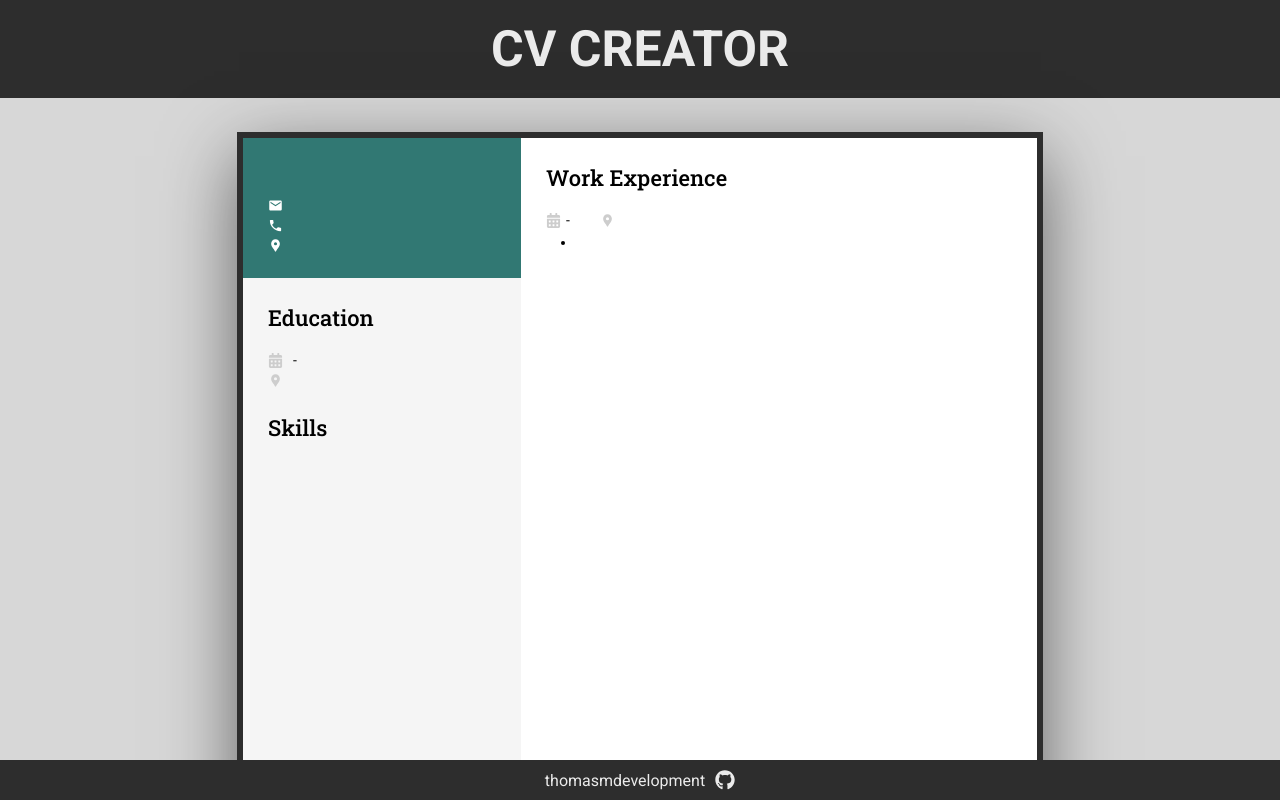
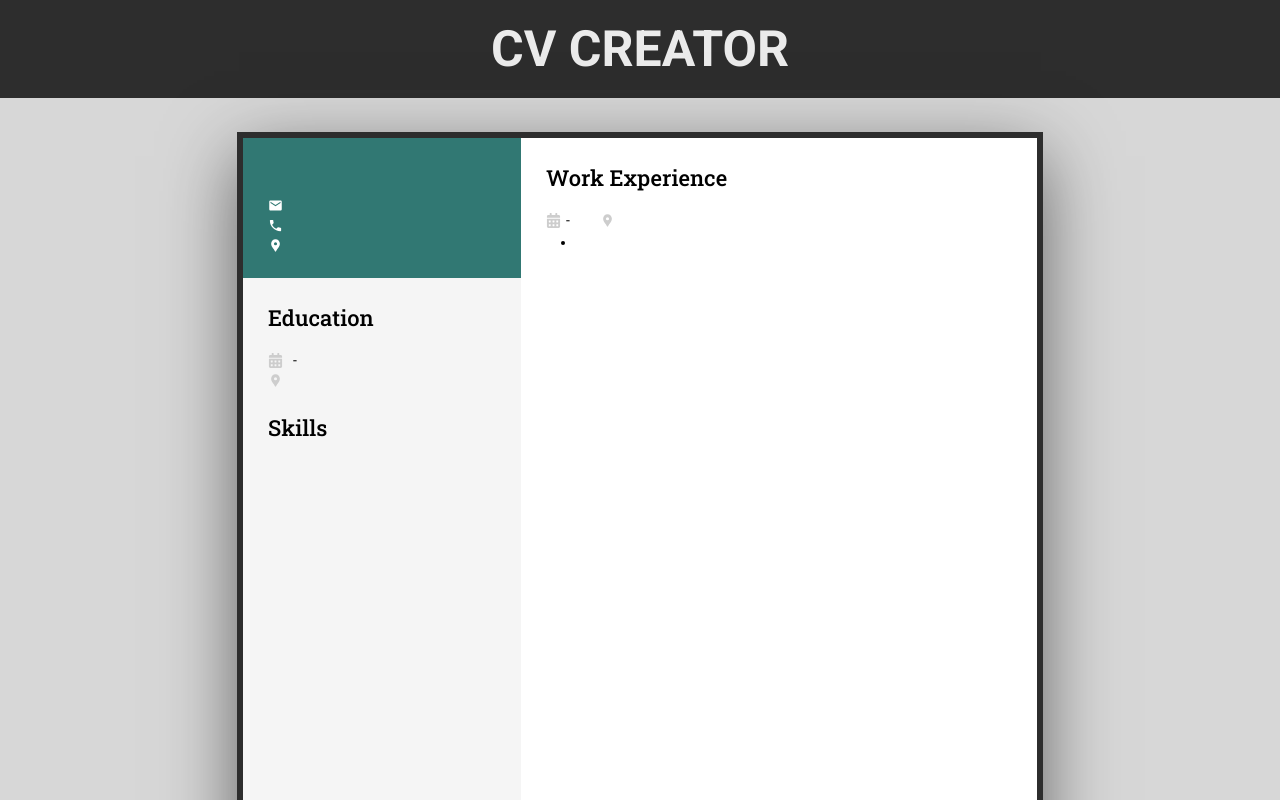
Before and after one commit to thomasmartindev/cv-creator, a React (Vite) app: page / in a window 1280 px wide. Shown: the top 800 px of the page. Built offline with nearby package versions, Linux system fonts and the light colour scheme.

Commit message:
Fix footer

```diff
--- a/src/components/Footer.jsx
+++ b/src/components/Footer.jsx
@@ -20,15 +20,13 @@ export const Footer = () => {
 const Container = styled.footer`
   align-items: center;
   background-color: ${({ theme }) => theme.dark};
-  bottom: 0;
   column-gap: 1rem;
   color: ${({ theme }) => theme.midLight};
   display: flex;
   font-size: 1.6rem;
-  font-weight: 400;
   justify-content: center;
+  margin-top: 10rem;
   padding: 1rem 0;
-  position: fixed;
   width: 100%;
 `
 
```
